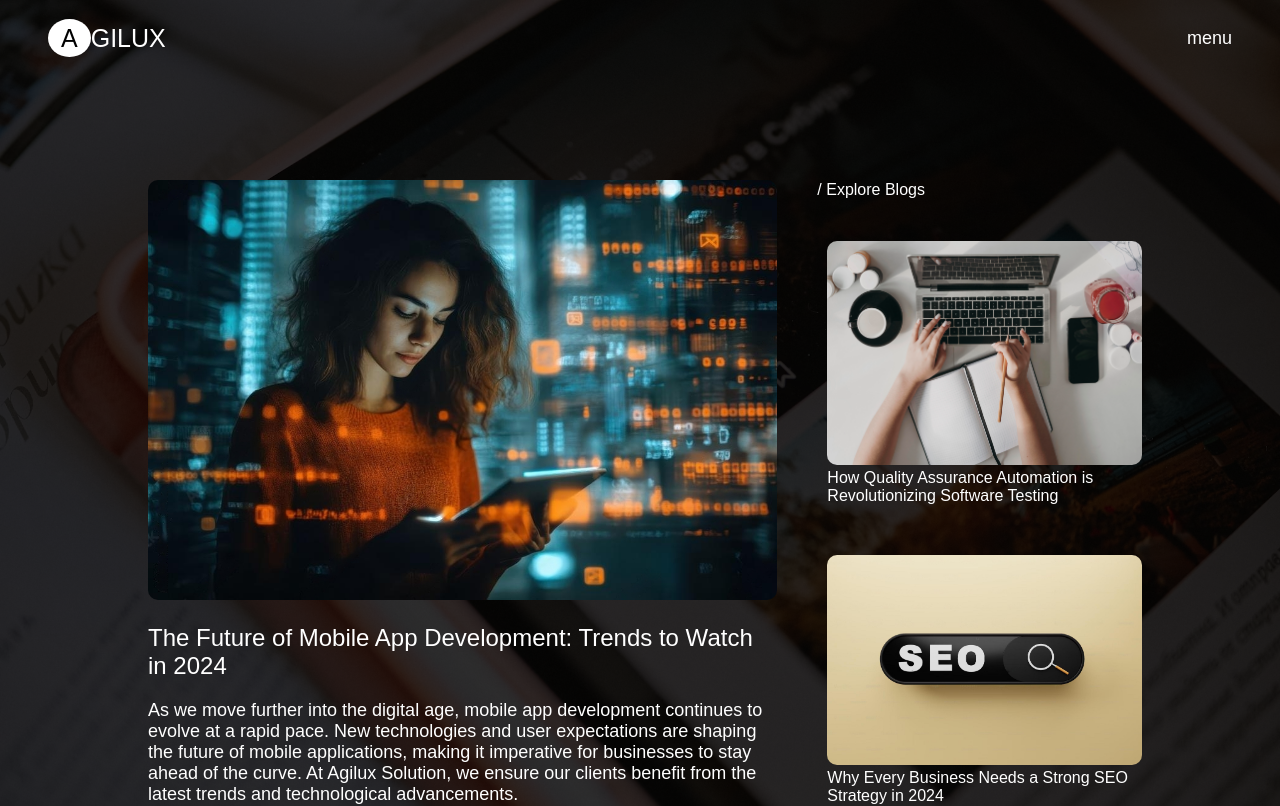
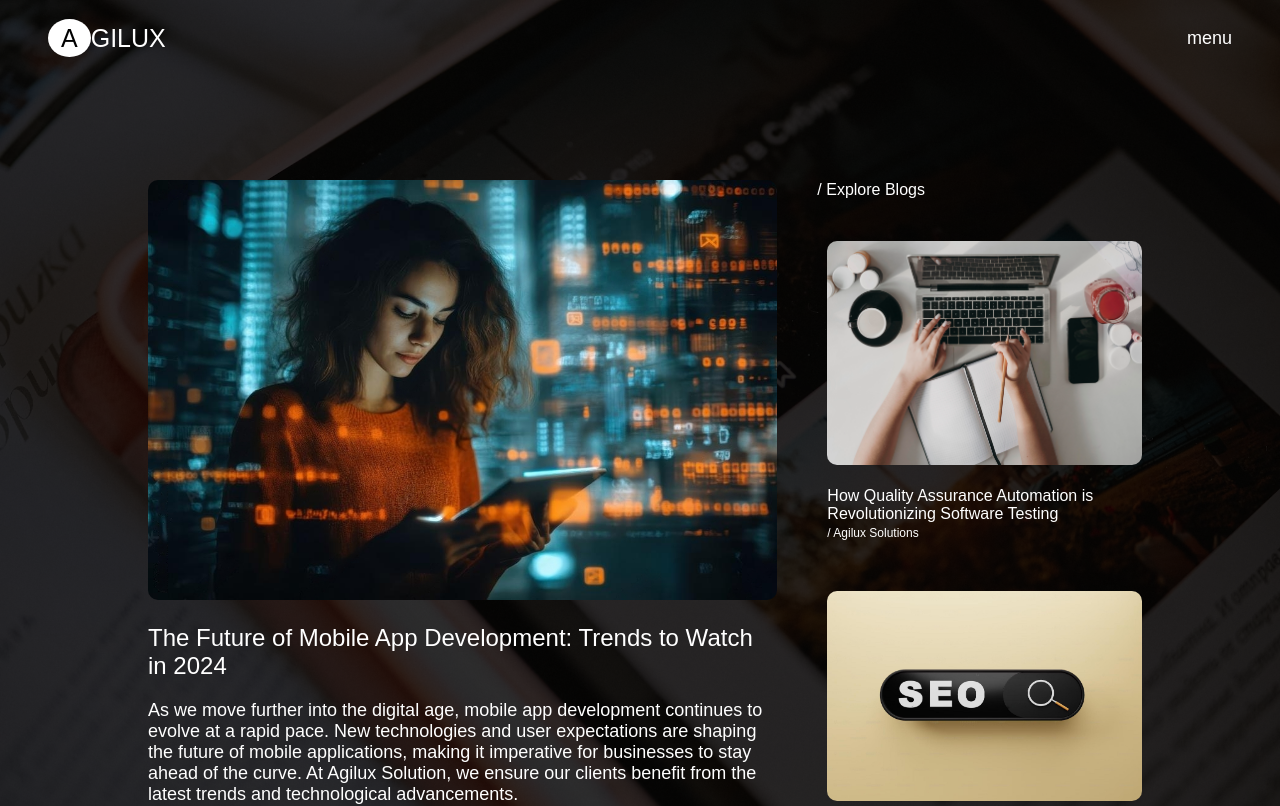
Before and after one commit to webtesting22/AgiluxSolution, a React (Vite) app: page /agiluxblog in a window 1280 px wide. Shown: the top 806 px of the page. Built offline with nearby package versions, Linux system fonts and the light colour scheme; a web font is replaced by a local one.

Commit message:
Blogs tags Names

```diff
--- a/src/Components/AgiluxBlog/AgiluxBlog.jsx
+++ b/src/Components/AgiluxBlog/AgiluxBlog.jsx
@@ -36,7 +36,9 @@ const AgiluxBlog = () => {
                   onClick={() => handleBlogClick(blog)}
                 >
                   <img src={blog.image} style={{ width: "100%" }} alt={blog.title} />
+                  <br /><br />
                   <h4><b>{blog.title}</b></h4>
+                  <span style={{fontSize:"12px"}}>/ Agilux Solutions</span>
                   {/* <p>{blog.content.props.children[0].props.children.slice(0, 60)}...</p> */}
                 </div>
               ))}
```
